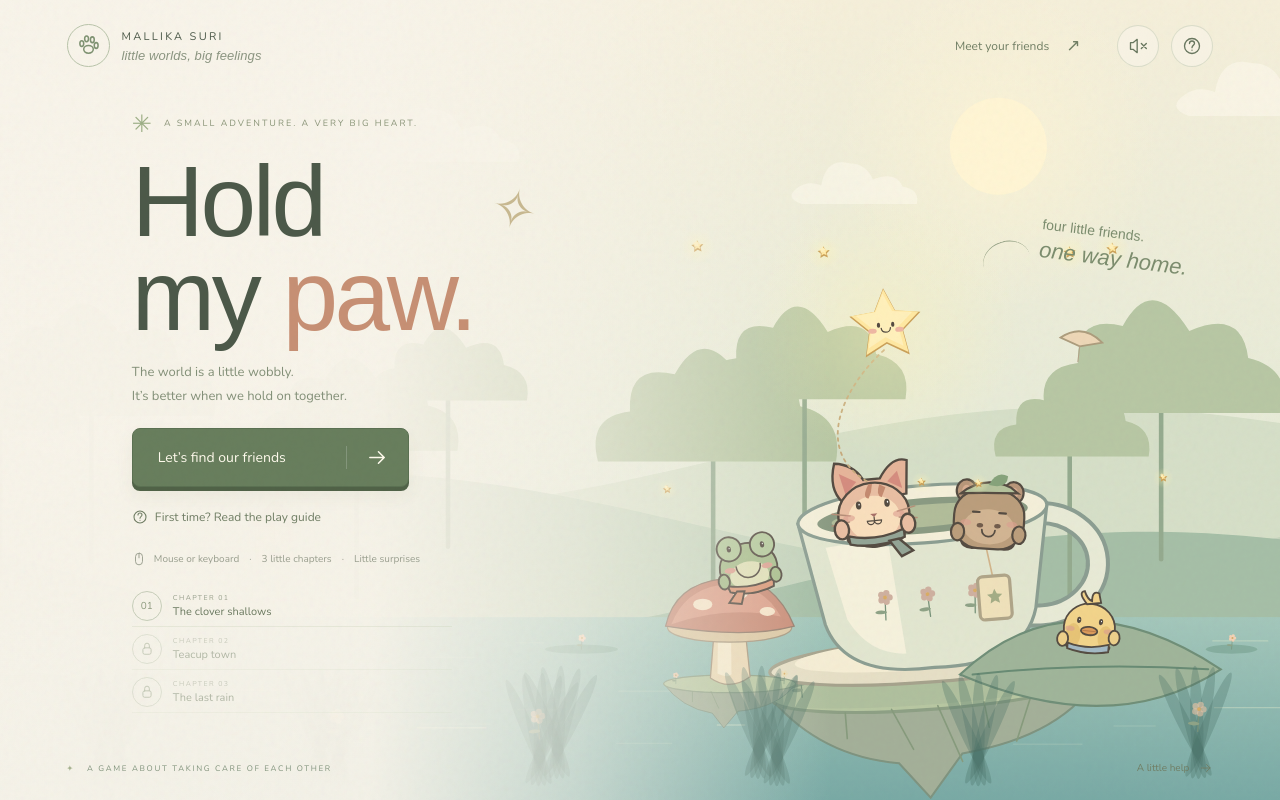
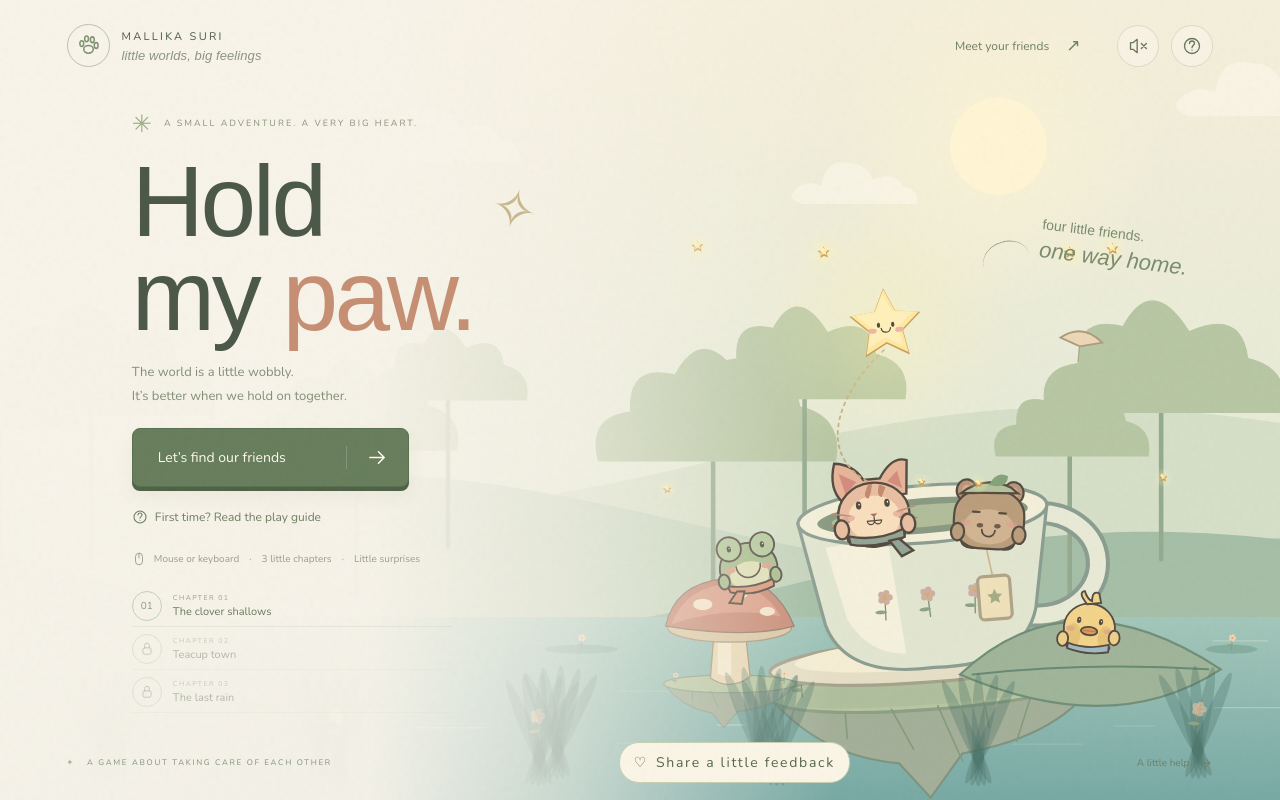
Before and after one commit to snowhiteohno/hold-my-paw, a React (Vite) app: page / in a window 1280 px wide. Built offline with nearby package versions, Linux system fonts and the light colour scheme; a web font is replaced by a local one.

Commit message:
Add player feedback links to home pause and ending screens

```diff
--- a/src/App.tsx
+++ b/src/App.tsx
@@ -18,7 +18,22 @@ import {
 } from "./art";
 import { GameEngine, type HUD, type Result } from "./engine";
 import { Soundscape } from "./audio";
+import { feedbackFormUrl } from "./feedback";
 const SAVE_KEY = "hold-my-paw-v1";
+function FeedbackLink() {
+  if (!feedbackFormUrl) return null;
+  return (
+    <a
+      className="feedback-link"
+      href={feedbackFormUrl}
+      target="_blank"
+      rel="noopener noreferrer"
+      aria-label="Share a little feedback (opens a form in a new tab)"
+    >
+      <span aria-hidden="true">♡</span> Share a little feedback
+    </a>
+  );
+}
 function Icon({ name, size = 20 }: { name: string; size?: number }) {
   const paths: Record<string, ReactNode> = {
     arrow: (
@@ -544,6 +559,7 @@ function App() {
           </div>
           <footer className="home-footer">
             <span>A GAME ABOUT TAKING CARE OF EACH OTHER</span>
+            <FeedbackLink />
             <button className="text-button" onClick={() => setOverlay("help")}>
               A little help <Icon name="arrow" size={14} />
             </button>
@@ -811,6 +827,7 @@ function App() {
             <small className="ending-credit">
               HOLD MY PAW · CREATED BY MALLIKA SURI
             </small>
+            <FeedbackLink />
           </div>
         </main>
       )}
@@ -980,6 +997,7 @@ function App() {
           <small className="quiet-note">
             Finished chapters are saved. Restarting resets this chapter.
           </small>
+          <FeedbackLink />
         </Modal>
       )}
       {overlay === "friends" && (
--- /dev/null
+++ b/src/feedback.ts
@@ -0,0 +1,2 @@
+// Set this to the published Google Form responder URL, not its editor URL.
+export const feedbackFormUrl: string = "https://forms.gle/Ht65kBzWjGauXk5D7";
--- a/src/style.css
+++ b/src/style.css
@@ -1982,3 +1982,20 @@ h1 em {
   color: #7d8b72;
   margin: 18px 0;
 }
+.feedback-link {
+  display: inline-flex;
+  align-items: center;
+  justify-content: center;
+  gap: 8px;
+  padding: 10px 14px;
+  border: 1px solid #c8d0b4;
+  border-radius: 20px;
+  color: #59664e;
+  background: #faf5e6;
+  font: inherit;
+  font-size: 14px;
+  text-decoration: none;
+}
+.feedback-link:hover { background: #e9eedc; }
+.feedback-link:focus-visible { outline: 3px solid #617858; outline-offset: 3px; }
+.home-footer { flex-wrap: wrap; gap: 12px; }
```
